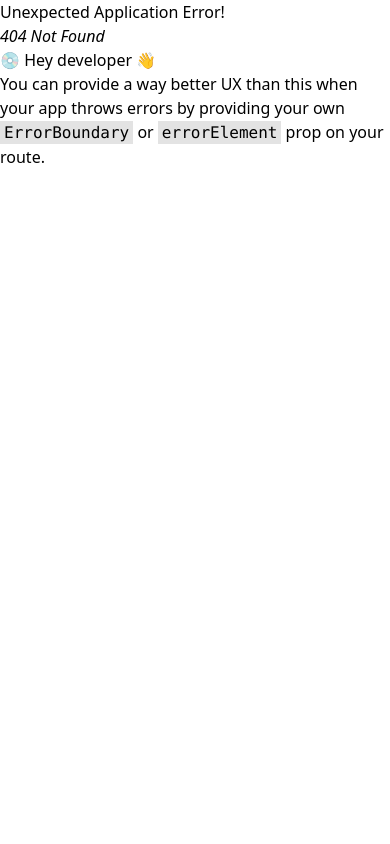
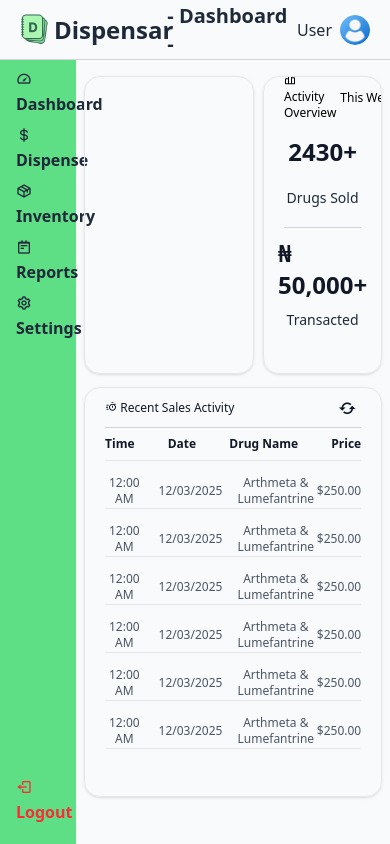
Before and after one commit to zimcodes1/Dispensar, a React (Vite) app in the folder client/: page /dashboard in a window 390 px wide. Before the commit this address had no page. Built offline with nearby package versions, Linux system fonts and the light colour scheme.

Commit message:
Create Dashboard, Side Navigation And Some Mini-Components(All Iresponsive for now)

```diff
--- /dev/null
+++ b/client/src/components/SideNav.tsx
@@ -0,0 +1,32 @@
+
+
+function SideNav(){
+    return(
+        <div className="bg-[#5fdf85] flex w-full h-full flex-col px-2 justify-between pb-5">
+            <div>
+            <div className="mt-2 flex items-center justify-start w-full rounded-lg hover:bg-[#1313132a] h-12 px-2 transition-all duration-300 cursor-pointer">
+                <p className="text-gray-800 font-semibold"><i className="bx bx-tachometer"></i> Dashboard</p>
+            </div>
+            <div className="mt-2 flex items-center justify-start w-full rounded-lg hover:bg-[#1313132a] h-12 px-2 transition-all duration-300 cursor-pointer">
+                <p className="text-gray-800 font-semibold"><i className="bx bx-dollar"></i> Dispense</p>
+            </div>
+            <div className="mt-2 flex items-center justify-start w-full rounded-lg hover:bg-[#1313132a] h-12 px-2 transition-all duration-300 cursor-pointer">
+                <p className="text-gray-800 font-semibold"><i className="bx bx-package"></i> Inventory</p>
+            </div>
+            <div className="mt-2 flex items-center justify-start w-full rounded-lg hover:bg-[#1313132a] h-12 px-2 transition-all duration-300 cursor-pointer">
+                <p className="text-gray-800 font-semibold"><i className="bx bx-notepad"></i> Reports</p>
+            </div>
+            <div className="mt-2 flex items-center justify-start w-full rounded-lg hover:bg-[#1313132a] h-12 px-2 transition-all duration-300 cursor-pointer">
+                <p className="text-gray-800 font-semibold"><i className="bx bx-cog"></i> Settings</p>
+            </div>
+            </div>
+
+            <div className="mt-2 flex items-center justify-start w-full rounded-lg hover:bg-[#1313132a] h-12 px-2 transition-all duration-300 cursor-pointer">
+                <p className="text-red-500 font-semibold "><i className="bx bx-log-out"></i> Logout</p>
+            </div>
+        </div>
+    )
+}
+
+
+export default SideNav
--- /dev/null
+++ b/client/src/components/dashboard/RecentSales.tsx
@@ -0,0 +1,47 @@
+function RecentSalesTableItem(){
+    return(
+        <div className="flex items-center justify-between w-full h-8 border-b border-gray-200 cursor-pointer mt-4">
+            <div className="flex text-gray-600 justify-start items-center w-[15%] h-full text-center text-xs pb-1"><p>12:00 AM</p></div>
+            <div className="flex text-gray-600 justify-center items-center w-[30%] h-full text-center text-xs pb-1"><p>12/03/2025</p></div>
+            <div className="flex text-gray-600 justify-center items-center w-[30%] h-full text-center text-xs pb-1">Arthmeta & Lumefantrine</div>
+            <div className="flex text-gray-600 justify-end items-center w-[15%] h-full text-center text-xs pb-1">$250.00</div>
+        </div>
+    )
+}
+
+
+function RecentSales(){
+    return(
+        <div className="flex flex-col w-full h-[95%] px-5 border border-gray-200 rounded-2xl shadow">
+            <div className="w-full h-10 border-b border-gray-300 flex justify-between items-center">
+                <h1 className="text-xs text-gray-900"><i className="bx bx-timer"></i> Recent Sales Activity</h1>
+                <i className="bx bx-refresh text-xl text-gray-900 p-1 cursor-pointer"></i>
+            </div>
+            <div className="flex flex-col justify-start items-start overflow-scroll hide-scrollbar h-[80%] rounded-b-lg">
+                <div className="text-xs text-gray-900 font-semibold w-full h-10 border-b border-gray-200 sticky top-0 bg-gray-50 flex justify-between items-center py-2">
+                    <p>Time</p>
+                    <p>Date</p>
+                    <p>Drug Name</p>
+                    <p>Price</p>
+                </div>
+                <RecentSalesTableItem></RecentSalesTableItem>
+                <RecentSalesTableItem></RecentSalesTableItem>
+                <RecentSalesTableItem></RecentSalesTableItem>
+                <RecentSalesTableItem></RecentSalesTableItem>
+                <RecentSalesTableItem></RecentSalesTableItem>
+                <RecentSalesTableItem></RecentSalesTableItem>
+                <RecentSalesTableItem></RecentSalesTableItem>
+                <RecentSalesTableItem></RecentSalesTableItem>
+                <RecentSalesTableItem></RecentSalesTableItem>
+                <RecentSalesTableItem></RecentSalesTableItem>
+                <RecentSalesTableItem></RecentSalesTableItem>
+                <RecentSalesTableItem></RecentSalesTableItem>
+                <RecentSalesTableItem></RecentSalesTableItem>
+                <RecentSalesTableItem></RecentSalesTableItem>
+            </div>
+        </div>
+    )
+}
+
+
+export default RecentSales
--- /dev/null
+++ b/client/src/components/dashboard/SalesInfo.tsx
@@ -0,0 +1,37 @@
+
+
+function SalesInfo(){
+    return(
+    <>
+
+        <div className="w-[57%] h-full shadow border border-gray-200 rounded-2xl">
+
+        </div>
+        <div className="w-[40%] h-full shadow border border-gray-200 rounded-2xl px-5 flex-col  overflow-scroll hide-scrollbar">
+        <div className="sticky top-0 h-10 flex justify-between items-center">
+            <h1 className="text-xs"><i className="bx bx-bar-chart-alt-2"></i> Activity Overview</h1>
+            <select name="" id="" className="text-xs">
+                <option value="Daily">Today</option>
+                <option value="Weekly" selected>This Week</option>
+                <option value="Monthly">This Month</option>
+            </select>
+        </div>
+
+        <div className="w-full h-[75%] justify-between items-start flex flex-col">
+            <div className="flex flex-col items-center justify-evenly w-full h-[50%] border-b border-gray-300">
+                <h1 className="text-2xl font-bold text-gray-900">2430+</h1>
+                <p className="text-sm text-gray-800">Drugs Sold</p>
+            </div>
+            <div className=" flex flex-col items-center justify-evenly w-full h-[50%]">
+                <h1 className="text-2xl font-bold text-gray-900">₦ 50,000+</h1>
+                <p className="text-sm text-gray-800">Transacted</p>
+            </div>
+        </div>
+        </div>
+    </>
+
+    )
+}
+
+
+export default SalesInfo
--- /dev/null
+++ b/client/src/components/dashboard/Topbar.tsx
@@ -0,0 +1,21 @@
+
+
+function Topbar(){
+    return(
+        <div className="flex w-full h-[60px] px-5 items-center justify-between bg-gray-50 fixed top-0 z-50 border-b border-gray-300">
+             <div className="flex justify-center items-center">
+                <img src="/images/logo.png" alt="Logo" className="w-10 h-10"/>
+                 <h1 className="text-2xl font-bold text-gray-800">Dispensar</h1>
+             </div>
+             <h2 className="text-xl font-semibold text-gray-800">- Dashboard -</h2>
+             <div className="flex w-auto h-full justify-between items-center">
+                <p className="text-gray-800 text-md mx-2">User</p>
+                <div className="w-[30px] h-[30px] rounded-full overflow-hidden cursor-pointer">
+                    <img src="/images/user.png" alt="User" />
+                </div>
+             </div>
+        </div>
+    )
+}
+
+export default Topbar
--- a/client/src/index.css
+++ b/client/src/index.css
@@ -1 +1,13 @@
 @import 'tailwindcss';
+
+/* Hide scrollbar for Chrome, Safari, and Opera */
+.hide-scrollbar::-webkit-scrollbar {
+  display: none;
+}
+
+/* Hide scrollbar for IE, Edge, and Firefox */
+.hide-scrollbar {
+  -ms-overflow-style: none;  /* IE and Edge */
+  scrollbar-width: none;     /* Firefox */
+  overflow-y: scroll;      /* Keep vertical scrolling functional */
+}
--- /dev/null
+++ b/client/src/pages/Dashboard.tsx
@@ -0,0 +1,34 @@
+import Topbar from "../components/dashboard/Topbar"
+import SideNav from "../components/SideNav"
+import SalesInfo from "../components/dashboard/SalesInfo"
+import RecentSales from "../components/dashboard/RecentSales"
+
+const Dashboard = ()=>{
+    return(
+        <>
+        {/*--------Topbar Component--------*/}
+        <Topbar></Topbar>
+        {/*-----------Side Nav & Main Contents Container-----------*/}
+        <div className="flex w-full h-dvh bg-gray-50 pt-[60px] justify-between items-start pr-[2%]">
+            {/*----------Side navigation-----*/}
+            <div className="flex w-[20%] h-full">
+                <SideNav></SideNav>
+            </div>
+            {/*--------Main Contents-----------*/}
+            <div className="flex w-[78%] h-full flex-col">
+                <div className="flex w-full h-[40%] justify-between pt-4">
+                    {/*---------Sales Info------------- */}
+                    <SalesInfo></SalesInfo>
+                </div>
+                <div className="flex w-full h-[55%] mt-[1%] justify-between items-center">
+                    {/*----------------Recent Sales Activity------------------ */}
+                    <RecentSales></RecentSales>
+                </div>
+            </div>
+        </div>
+        </>
+    )
+}
+
+
+export default Dashboard
```
Also changed, not shown: client/src/main.tsx (+6 -1 lines), client/public/images/user.png (added).
